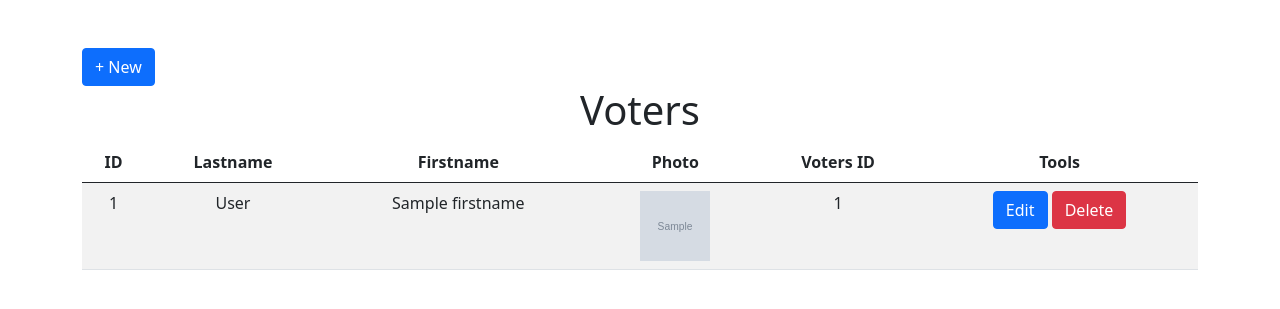
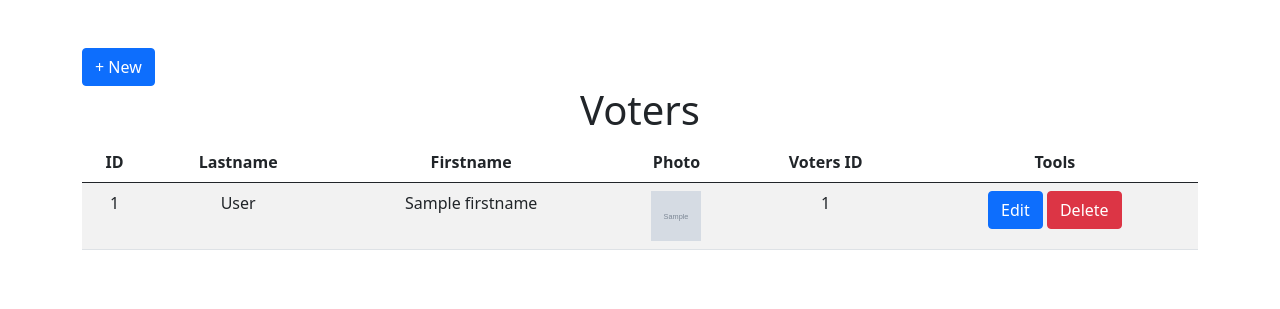
Before and after one commit to KEROROSHI/SoftwareEngineeringBCS3106, a Flask app: template template/voters.html in a window 1280 px wide. Shown: the top 309 px of the page. Run offline with Flask 3, Linux system fonts and the light colour scheme; the template is opened without the code that fills it: most values are stand-ins (such as "Sample title", 1, 10 or a date in 2020); grey boxes marked "Sample" are stand-in pictures.

Commit message:
Changed the size of the images on the voters route to 50px on both the width and height

```diff
--- a/template/voters.html
+++ b/template/voters.html
@@ -9,8 +9,8 @@
     <title>Document</title>
     <style>
         img {
-            width: 70px;
-            height: 70px;
+            width: 50px;
+            height: 50px;
         }
     </style>
 </head>
```
